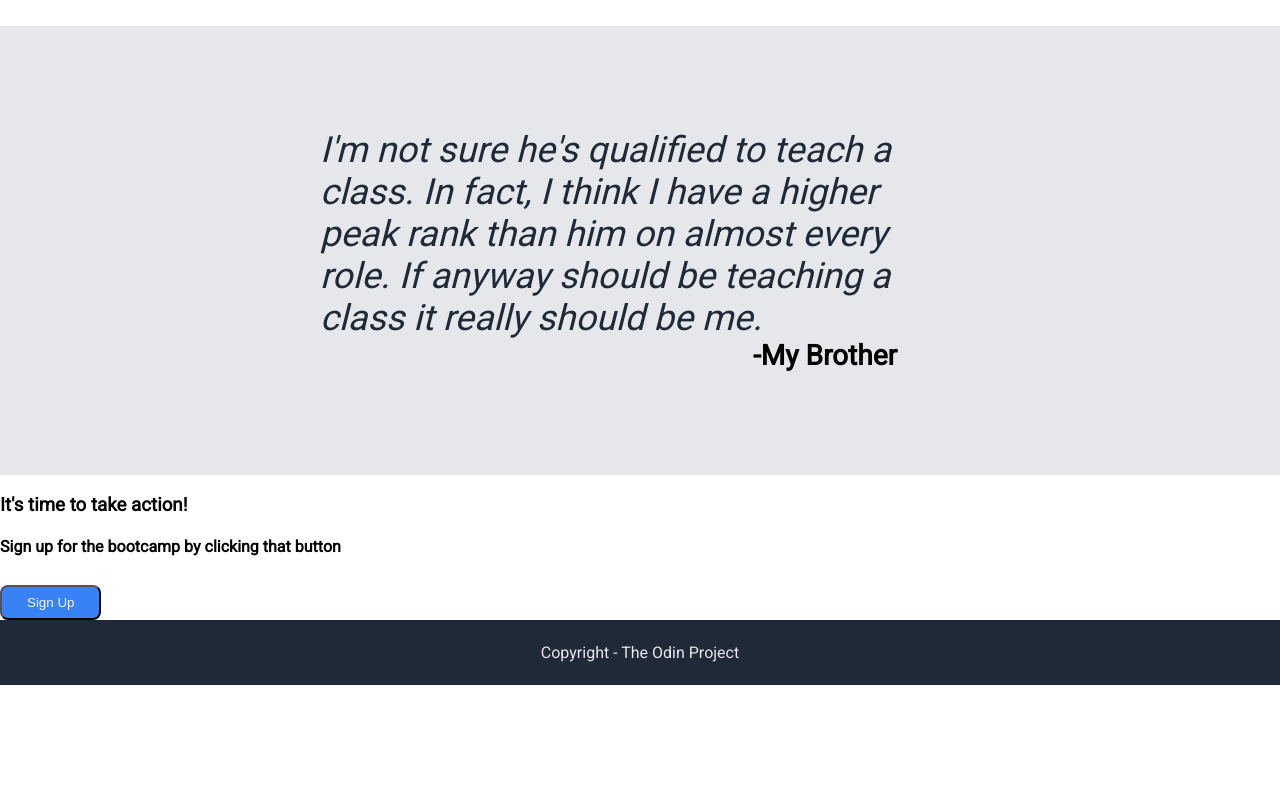
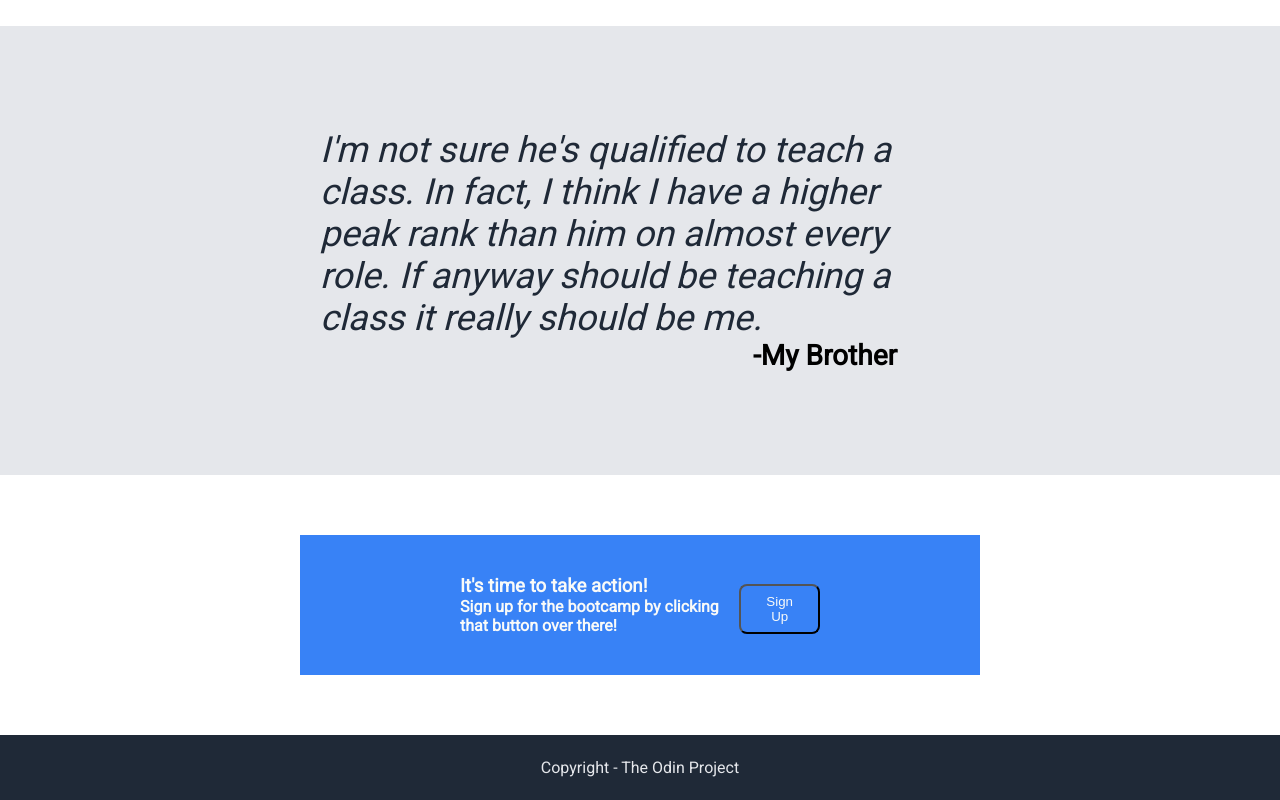
Before and after one commit to CompoundCone/Odin-CSS-Project, a plain HTML site: page index.html in a window 1280 px wide. Shown: the part 787-1587 px from the top of the page. Before the commit the page ends 1472 px from the top, so only its background shows below. Drawn offline with Linux system fonts and the light colour scheme; files whose address does not match are found by name.

Commit message:
Format action section on bottom of the page

```diff
--- a/index.html
+++ b/index.html
@@ -59,11 +59,13 @@
                 <div class="quote-credit">-My Brother</div>
             </div>
             <div class="action-section">
-                <div class="action-container">
-                    <h3 class="action-header">It's time to take action!</h3>
-                    <h4 class="action-sub">Sign up for the bootcamp by clicking that button</h4>
+                <section class="action-box">
+                    <div class="action-left">
+                        <h3 class="action-header">It's time to take action!</h3>
+                        <h4 class="action-sub">Sign up for the bootcamp by clicking that button over there!</h4>
+                    </div>
                     <div class="bottom-signup-button"><button>Sign Up</button></div>
-                </div>
+                </section>
             </div>
         </div>
         <div class="footer">
--- a/styles.css
+++ b/styles.css
@@ -148,8 +148,22 @@ h2 {
 }
 
 .action-section {
+    padding-left: 300px;
+    padding-right: 300px;
+    padding-top: 60px;
+    padding-bottom: 60px;
+}
+
+.action-box {
+    background-color:#3882f6;
     display: flex;
-    height: 25%;
+    color: #F9FAF8;
+    align-items: center;
+    justify-content: space-between;
+    padding-left: 160px;
+    padding-right: 160px;
+    padding-top: 40px;
+    padding-bottom: 40px;
 }
 
 .footer {
@@ -171,3 +185,11 @@ h2 {
 .spray-text {
     width: 175px;
 }
+
+h3 {
+    margin: 0;
+}
+
+h4 {
+    margin: 0;
+}
```
